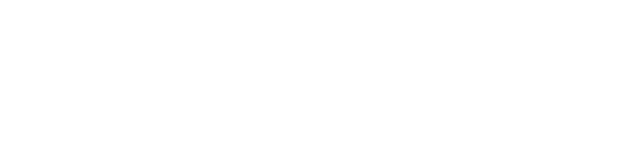
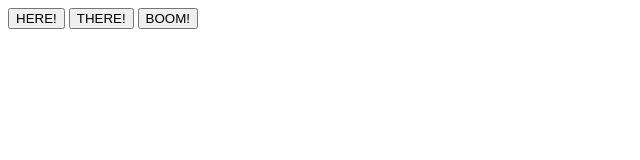
Before and after one commit to Thomass3696/js_5, a plain HTML site: page index.html in a window 1280 px wide. Shown: the whole page, without its empty margins (0-640 px from the left). Drawn offline with nearby package versions, Linux system fonts and the light colour scheme.

Commit message:
Update index.html

```diff
--- a/index.html
+++ b/index.html
@@ -1 +1,17 @@
+<!DOCTYPE html>
+<html lang="en">
+<head>
     <meta charset="UTF-8">
+    <meta http-equiv="X-UA-Compatible" content="IE=edge">
+    <meta name="viewport" content="width=device-width, initial-scale=1.0">
+    <title>Document</title>
+</head>
+<body>
+    <button id="b_1">HERE!</button>
+    <button id="b_2">THERE!</button>
+    <button id="b_3">BOOM!</button>
+
+    <script src="https://ajax.googleapis.com/ajax/libs/jquery/3.4.1/jquery.min.js"></script>
+    <script type="text/javascript" src="scripts.js"></script>
+</body>
+</html>
```
